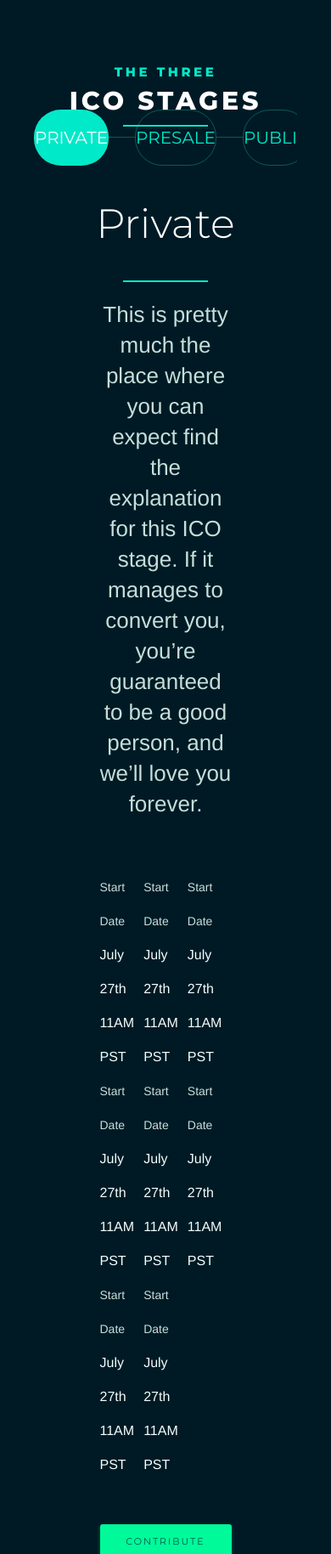
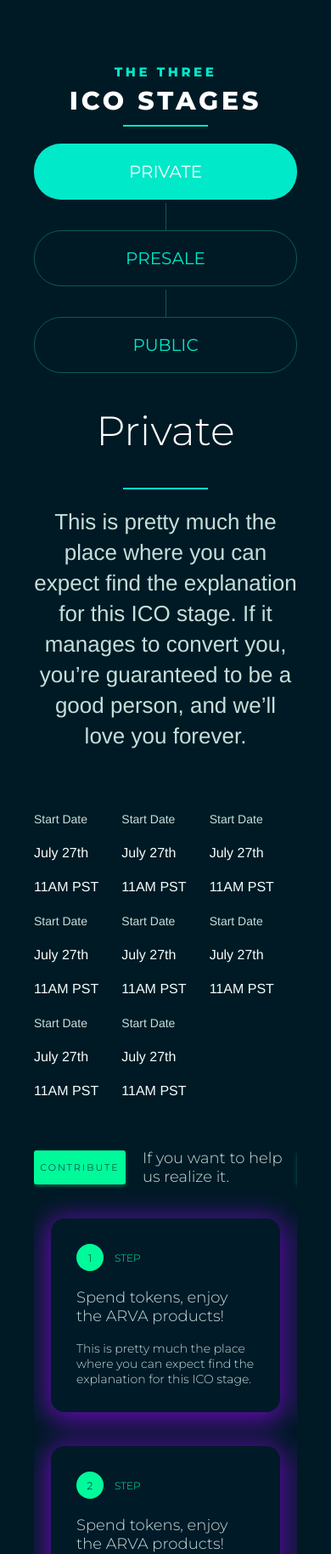
Before and after one commit to Arva/arva.github.io, a plain HTML site: page index.html in a window 390 px wide. Shown: the part 4400-6229 px from the top of the page at 85% size. Drawn offline with nearby package versions, Linux system fonts and the light colour scheme; a script that the page names is missing.

Commit message:
WIP Responsiveness

```diff
--- a/css/style.css
+++ b/css/style.css
@@ -22,9 +22,42 @@ button{
   font-family: 'Montserrat-Regular';
   src: url(../font/Montserrat-Arva.woff);
 }
+@media (max-width: 360px) {
+  .tabs-stages-content-grid .tabs-stages-table {
+    grid-template-columns: 1fr 1fr;
+  }
+}
+@media (max-width: 480px) {
+  .grid-stages-home .tabs-stages {
+    grid-template-columns: 1fr;
+    grid-template-rows: 1fr 32px 1fr 32px 1fr;
+  }
+  .grid-stages-home .tabs-stages .tab-line,
+  .grid-faqs-home .tabs-faqs .tab-line {
+    width: 50%;
+    border-right: 1px solid rgba(36, 234, 201, 0.3);
+    border-bottom: none;
+  }
+  .grid-stages-home .tabs-stages {
+    height: 274px;
+  }
+  .tabs-stages-content .tabs-stages-content-grid {
+    grid-template-areas:
+    'intro intro intro intro intro intro intro intro intro intro intro intro'
+    'table table table table table table table table table table table table'
+    'contribute contribute contribute contribute contribute contribute contribute contribute contribute contribute contribute contribute'
+    'step1 step1 step1 step1 step1 step1 step1 step1 step1 step1 step1 step1'
+    'step2 step2 step2 step2 step2 step2 step2 step2 step2 step2 step2 step2'
+    'step3 step3 step3 step3 step3 step3 step3 step3 step3 step3 step3 step3';
+  }
+}
 @media (max-width:360px){
 body .grid-index-responsive .index-buttons .form-subscribe {
   flex-direction: column;
+  align-items: center;
+}
+.bb-floating {
+  left: 10000px;
 }
 }
 @media (max-width: 720px) {
@@ -32,6 +65,9 @@ body .social-links{
     max-width: 290px;
     margin-left: auto;
     margin-right: auto;
+}
+.tabs-faqs, .tabs-stages {
+  margin-top: 40px;
 }
 body .footer{
   display: flex;
@@ -321,9 +357,9 @@ grid-gap: 5px;
     grid-template-areas:
       'headline headline'
       '. .'
-      'avatar-1 avatar-2'
-      'avatar-3 avatar-4'
-      'avatar-5 avatar-6'
+      'avatar-2 avatar-2'
+      'avatar-4 avatar-6'
+      'avatar-5 avatar-5'
       'avatar-7 avatar-7' !important
   }
 
@@ -415,6 +451,7 @@ margin-bottom: 10px;
   grid-area: tabs;
   height: 70px;
   grid-template-columns: 3fr 10% 3fr 10% 3fr;
+  grid-template-rows: 1fr;
 }
 .tabs-stages .tab-line, .tabs-faqs .tab-line {
   height: 32px;
@@ -493,7 +530,7 @@ margin-bottom: 10px;
   text-transform: none;
   letter-spacing: 0;
 }
-.tabs-stages-content .tabs-stages-content-grid {
+.tabs-stages-content-grid {
   display: grid;
   grid-template-columns: 1fr 1fr 1fr 1fr 1fr 1fr 1fr 1fr 1fr 1fr 1fr 1fr;
   grid-template-areas:
@@ -521,6 +558,8 @@ margin-bottom: 10px;
 }
 .tabs-stages-contribute {
   margin-top: 30px;
+  display: flex;
+  align-items: center;
   color: #C5DFDB;
   grid-area: contribute;
 }
@@ -907,6 +946,7 @@ transition: all 0.2s ease-in-out;
 .middle p{
   margin-top: 70px;
 }
+
 body .grid-index-perks img{
   margin-top: 0px;
   margin-bottom: 0px;
--- a/index.html
+++ b/index.html
@@ -73,7 +73,7 @@
         <div class="index-title">
             <div class="headline">
                 <h3>HELP US BUILD A</h3>
-                <h1>Drag&Drop</h1>
+                <h1>Drag&amp;Drop</h1>
                 <h2>App Builder</h2>
                 <div class="divider"></div>
             </div>
@@ -259,7 +259,8 @@
                         </div>
                     </div>
                     <div class="tabs-stages-contribute">
-                        <input type="button" class="button" value="Contribute"/> If you want to help us realize it.
+                        <input type="button" class="button" value="Contribute"/>
+                        <div>If you want to help us realize it.</div>
                     </div>
                     <div class="tabs-stages-step tabs-stages-step1">
                         <div class="step-title"><span class="step-number">1</span> STEP</div>
@@ -320,7 +321,8 @@
                         </div>
                     </div>
                     <div class="tabs-stages-contribute">
-                        <input type="button" class="button" value="Contribute"/> If you want to help us realize it.
+                        <input type="button" class="button" value="Contribute"/>
+                        <div>If you want to help us realize it.</div>
                     </div>
                     <div class="tabs-stages-step tabs-stages-step1">
                         <div class="step-title"><span class="step-number">1</span> STEP</div>
@@ -381,7 +383,8 @@
                         </div>
                     </div>
                     <div class="tabs-stages-contribute">
-                        <input type="button" class="button" value="Contribute"/> If you want to help us realize it.
+                        <input type="button" class="button" value="Contribute"/>
+                        <div>If you want to help us realize it.</div>
                     </div>
                     <div class="tabs-stages-step tabs-stages-step1">
                         <div class="step-title"><span class="step-number">1</span> STEP</div>
@@ -484,7 +487,6 @@
         </div>
         <div class="tabs-faqs-content">
             <div class="tabs-faqs-GENERAL">
-                <!--This should be two flex-boxes side by side and not a grid to prevent expanding one expanding the opposite column also-->
                 <div class="faq-container faq-container-GENERAL">
                     <div class="faq-column">
                         <div class="faq">
@@ -659,7 +661,7 @@
                 © 2015–2017 <a>arva.io</a>
             </div>
             <div class="bizboard-logo">
-                <a href="https://bizboard.nl">Created by&nbsp <img src="./img/logo-bizboard.svg"></a>
+                <a href="https://bizboard.nl">Created by&nbsp; <img src="./img/logo-bizboard.svg"></a>
             </div>
         </footer>
         <script>
```
